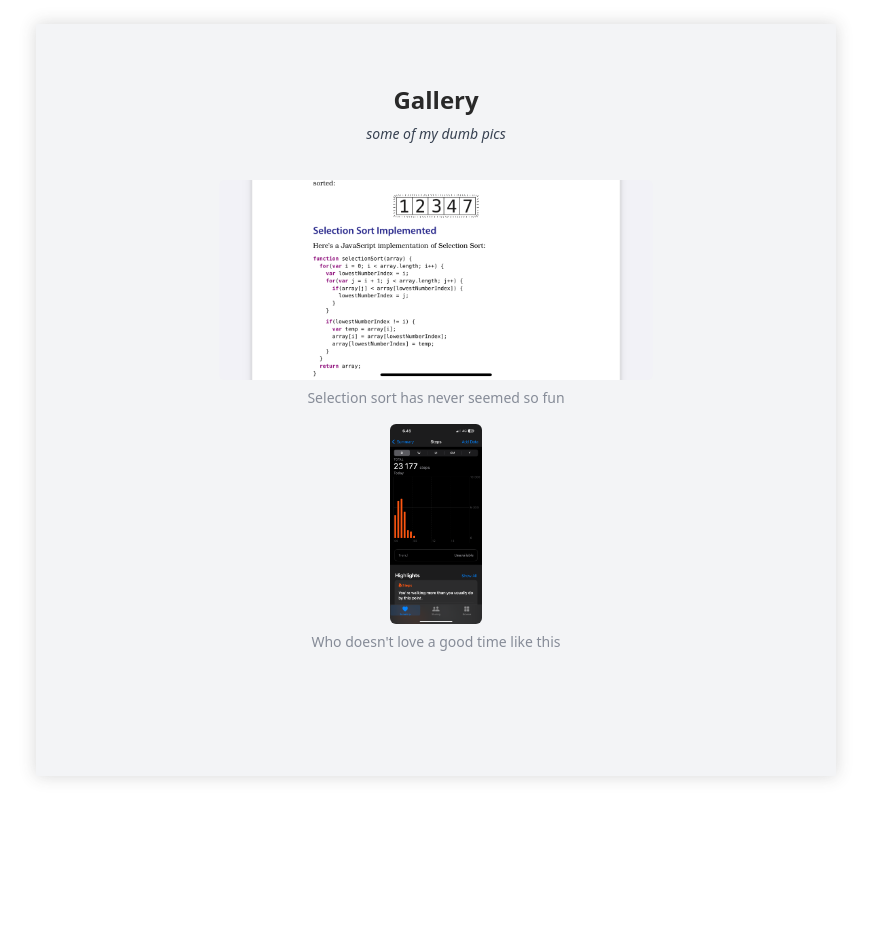
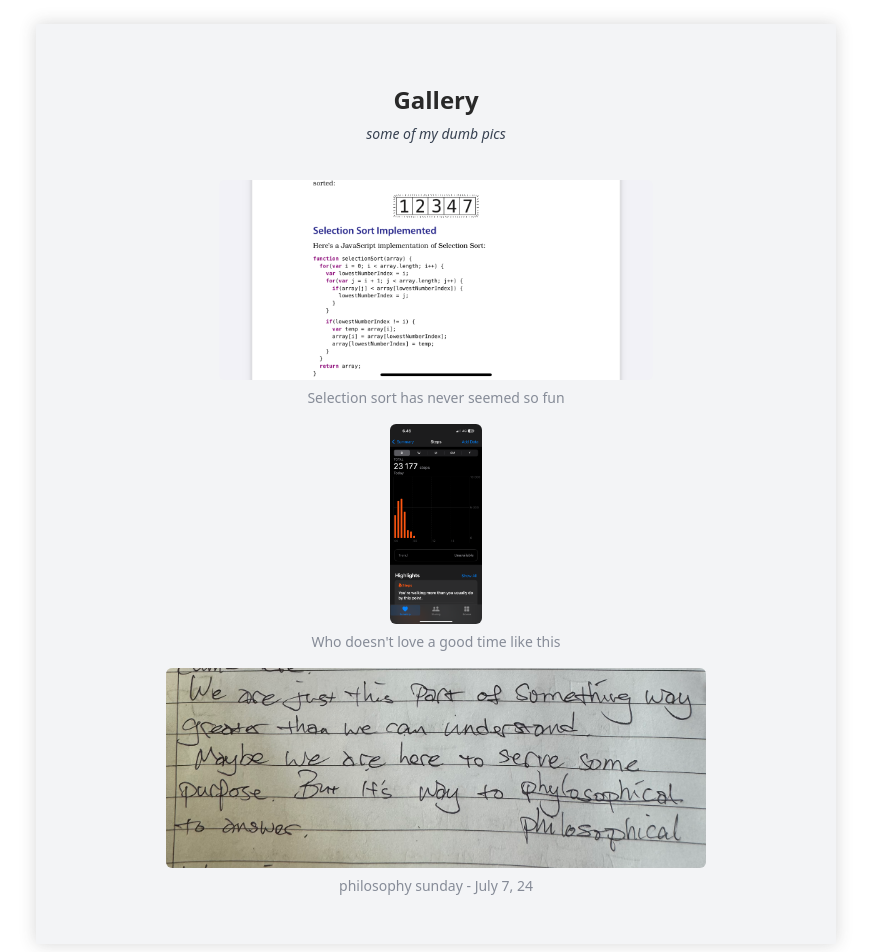
Before and after one commit to baggiiiie/blog, a Next.js app: page /gallery in a window 1280 px wide. Shown: the top 952 px of the page, without its empty margins (204-1075 px from the left). Before the commit the page ends 800 px from the top, so only its background shows below. Built offline with nearby package versions, Linux system fonts and the light colour scheme.

Commit message:
Add more gallery pic

```diff
--- a/src/pages/gallery.js
+++ b/src/pages/gallery.js
@@ -9,6 +9,11 @@ const description =
 const image2 = "pics/we_dance.png";
 const alt2 = "Who doesn't love a good time like this";
 const description2 = "But it ain't gonna be the same";
+
+const image3 = "pics/life_view.jpg";
+const alt3 = "philosophy sunday - July 7, 24";
+const description3 =
+  "wrote this down in the morning. was reading Designing Your Life. coincidentally watched this video just now, found this sentence completely mesmerizing: 'you are the universe attempting to figure itself out, don't end it because you got confused.' https://youtu.be/35s4-3T5dJY?si=r-4nwy8sWi6IPA20&t=327";
 
 const ImageZoom = ({ src, alt, description }) => {
   const [isOpen, setIsOpen] = useState(false);
@@ -61,6 +66,7 @@ export default function Gallery() {
         <BlogHeader header={message} belowHeader={message2} />
         <ImageZoom src={testImage} alt={alt} description={description} />
         <ImageZoom src={image2} alt={alt2} description={description2} />
+        <ImageZoom src={image3} alt={alt3} description={description3} />
       </div>
     </div>
   );
```
Also changed, not shown: public/pics/life_view.jpg (added).
